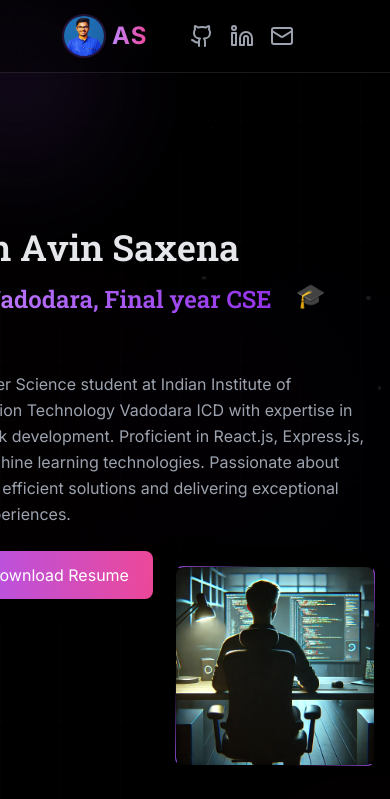
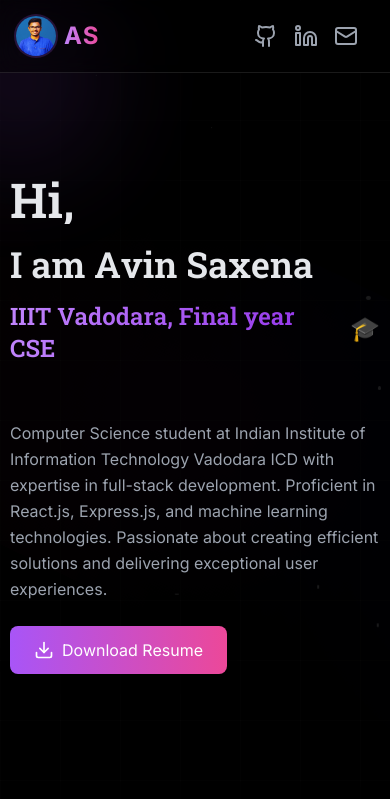
Before and after one commit to Avin-saxena/PortFolio, a React (Create React App) app: page / in a window 390 px wide. Shown: the top 799 px of the page. Built offline with nearby package versions, Linux system fonts and the light colour scheme.

Commit message:
updated responsiveness

```diff
--- a/src/App.js
+++ b/src/App.js
@@ -138,7 +138,7 @@ const App = () => {
 
       {/* Header with glass morphism */}
       <header className="fixed top-0 w-full bg-black/40 backdrop-blur-md z-50 border-b border-white/10">
-  <div className="pl-16 py-4 flex justify-between items-center"> {/* Removed max-w-6xl mx-auto and changed px-4 to pl-4 */}
+  <div className="px-4 md:px-16 py-4 flex justify-between items-center"> {/* Removed max-w-6xl mx-auto and changed px-4 to pl-4 */}
     <div className="flex items-center space-x-2">
       <motion.img
         src={profileImage}
@@ -150,7 +150,7 @@ const App = () => {
       />
       <h1 className="text-2xl font-bold tracking-wider bg-clip-text text-transparent bg-gradient-to-r from-purple-400 to-pink-500">AS</h1> {/* Kept original size */}
     </div>
-    <div className="flex space-x-4 pr-24"> {/* Added pr-4 for right padding */}
+    <div className="flex space-x-4 pr-4 md:pr-24"> {/* Added pr-4 for right padding */}
       <a
         href="https://github.com/Avin-saxena"
         target="_blank"
@@ -182,19 +182,19 @@ const App = () => {
 
       <main className="relative z-10 pt-20 max-w-6xl mx-auto px-4">
         {/* Hero Section with enhanced styling */}
-        <section className="min-h-screen flex flex-col justify-center relative">
+        <section className="min-h-screen flex flex-col justify-center relative pt-20">
           <div className="absolute -top-20 -left-20 w-40 h-40 bg-purple-500/20 rounded-full blur-3xl animate-pulse" />
           <div className="absolute -bottom-20 -right-20 w-40 h-40 bg-pink-500/20 rounded-full blur-3xl animate-pulse" />
 
           <motion.div
-            className="flex flex-col md:flex-row items-start gap-12"
+            className="flex flex-col md:flex-row items-center md:items-start gap-24"
             initial={{ opacity: 0, y: 20 }}
             animate={{ opacity: 1, y: 0 }}
             transition={{ duration: 0.5 }}
           >
             {/* Removed the box around the name by adjusting the container */}
             <motion.div
-  className="md:w-1/2 -mt-20 -ml-20"
+  className="md:w-1/2 mt-4 md:-mt-20 ml-0 md:-ml-20"
   initial={{ opacity: 0, y: -20 }}
   animate={{ opacity: 1, y: 0 }}
   transition={{ duration: 0.6 }}
@@ -299,8 +299,9 @@ const App = () => {
     <span className="font-medium">Download Resume</span>
   </motion.a>
 </motion.div>
-<div className="md:w-1/2 flex justify-start items-center -mt-20"> {/* Added -mt-32 to move up */}
-    <div className="relative ml-40 transform hover:scale-105 transition-transform duration-300">
+<div className="w-full md:w-1/2 flex justify-center md:justify-end items-center mt-8 md:-mt-20"> {/* Added -mt-32 to move up */}
+    <div className="relative w-full max-w-md h-auto rounded-lg shadow-2xl object-cover
+             filter brightness-105 hover:brightness-110 transition-all duration-300">
       {/* Border container */}
       <div className="absolute -inset-[1px] rounded-lg overflow-hidden">
         <div className="absolute top-0 left-[-100%] h-[2px] w-full bg-gradient-to-r from-transparent via-purple-500 to-transparent animate-slide-right"/>
@@ -313,8 +314,9 @@ const App = () => {
       <img
         src={heroImage}
         alt="Avin Saxena"
-        className="relative w-100 h-100 md:w-100 md:h-100 rounded-lg shadow-2xl object-cover
-                   filter brightness-105 hover:brightness-110 transition-all duration-300"
+        className="relative w-[80vw] md:w-100 max-w-md h-auto rounded-lg shadow-2xl object-cover
+             filter brightness-105 hover:brightness-110 transition-all duration-300
+             ml-auto mr-4 md:mr-14"
         loading="lazy"
       />
 
@@ -479,15 +481,15 @@ const App = () => {
              {/* Phone Number Button */}
       <motion.a
         href="tel:+919327109849"
-        className="inline-flex items-center px-8 py-3 bg-gradient-to-r from-purple-500 to-pink-500 text-white rounded-lg
-                  shadow-lg hover:from-purple-600 hover:to-pink-600 transition-all duration-300
-                  transform hover:scale-105 active:scale-95 hover:shadow-pink-500/25 focus:outline-none focus:ring-2 focus:ring-pink-500 focus:ring-opacity-50"
+        className="inline-flex items-center px-4 sm:px-8 py-3 bg-gradient-to-r from-purple-500 to-pink-500
+             text-white rounded-lg shadow-lg hover:from-purple-600 hover:to-pink-600
+             transition-all duration-300 text-sm sm:text-base"
         whileHover={{ scale: 1.05 }}
         whileTap={{ scale: 0.95 }}
         transition={{ duration: 0.3 }}
         aria-label="Call +91-9327109849"
       >
-        <Phone className="w-5 h-5 mr-2" />
+        <Phone className="w-4 h-4 sm:w-5 sm:h-5 mr-2" />
         <span className="font-medium">+91-9327109849</span>
       </motion.a>
 
```
